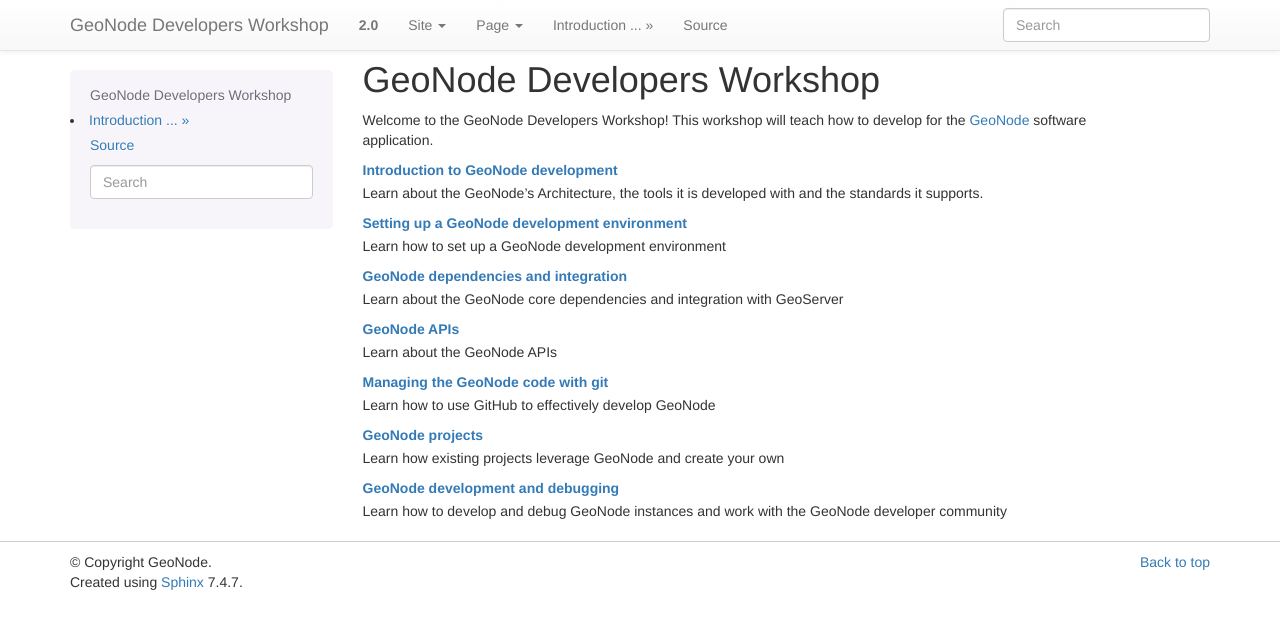
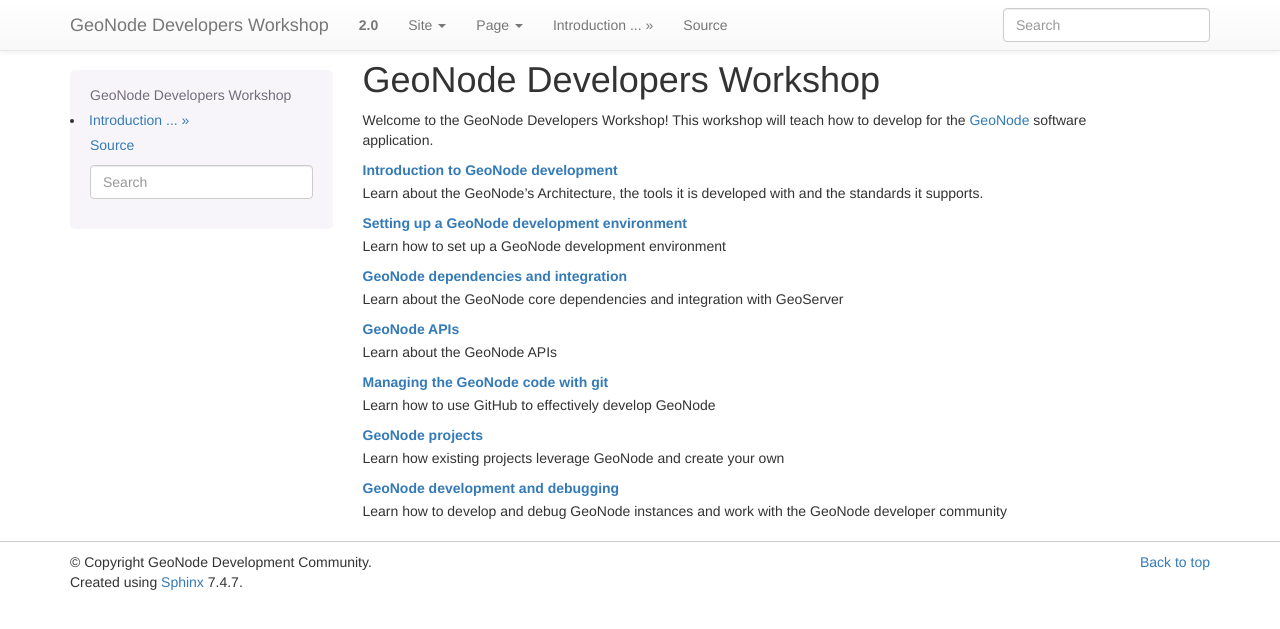
Before and after one commit to lucacasagrande/geonode-workshops, a Sphinx documentation site: the page built from devel/doc/index.rst, in a window 1280 px wide. Shown: the top 629 px of the page. Built offline with Sphinx 7.4.7, drawn with Linux system fonts in a browser that asks for light colours.

Commit message:
Change copyright

```diff
--- a/devel/doc/conf.py
+++ b/devel/doc/conf.py
@@ -43,7 +43,7 @@
 
 # General information about the project.
 project = u'GeoNode Developers Workshop'
-copyright = u'GeoNode'
+copyright = u'GeoNode Development Community'
 
 # The version info for the project you're documenting, acts as replacement for
 # |version| and |release|, also used in various other places throughout the
```
